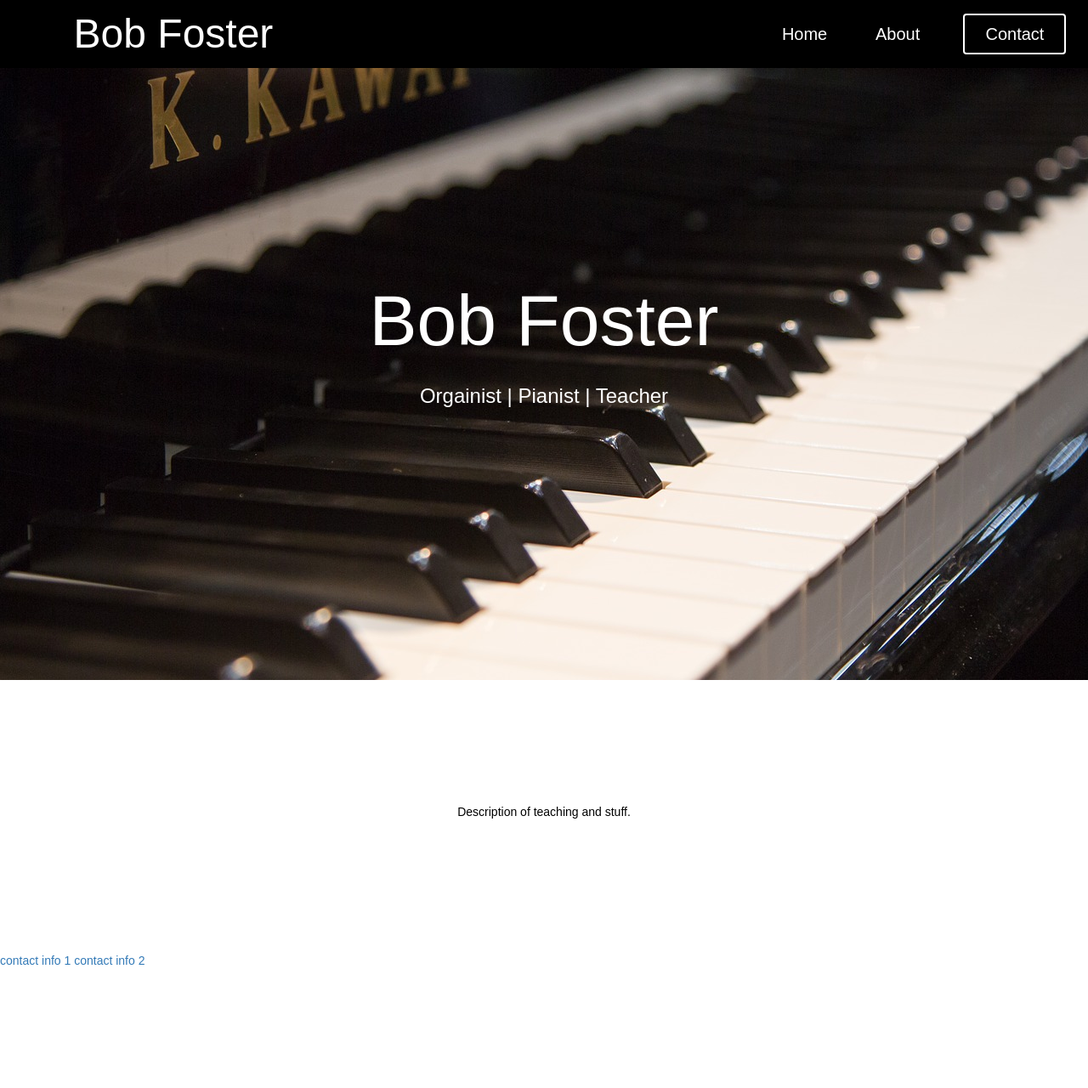
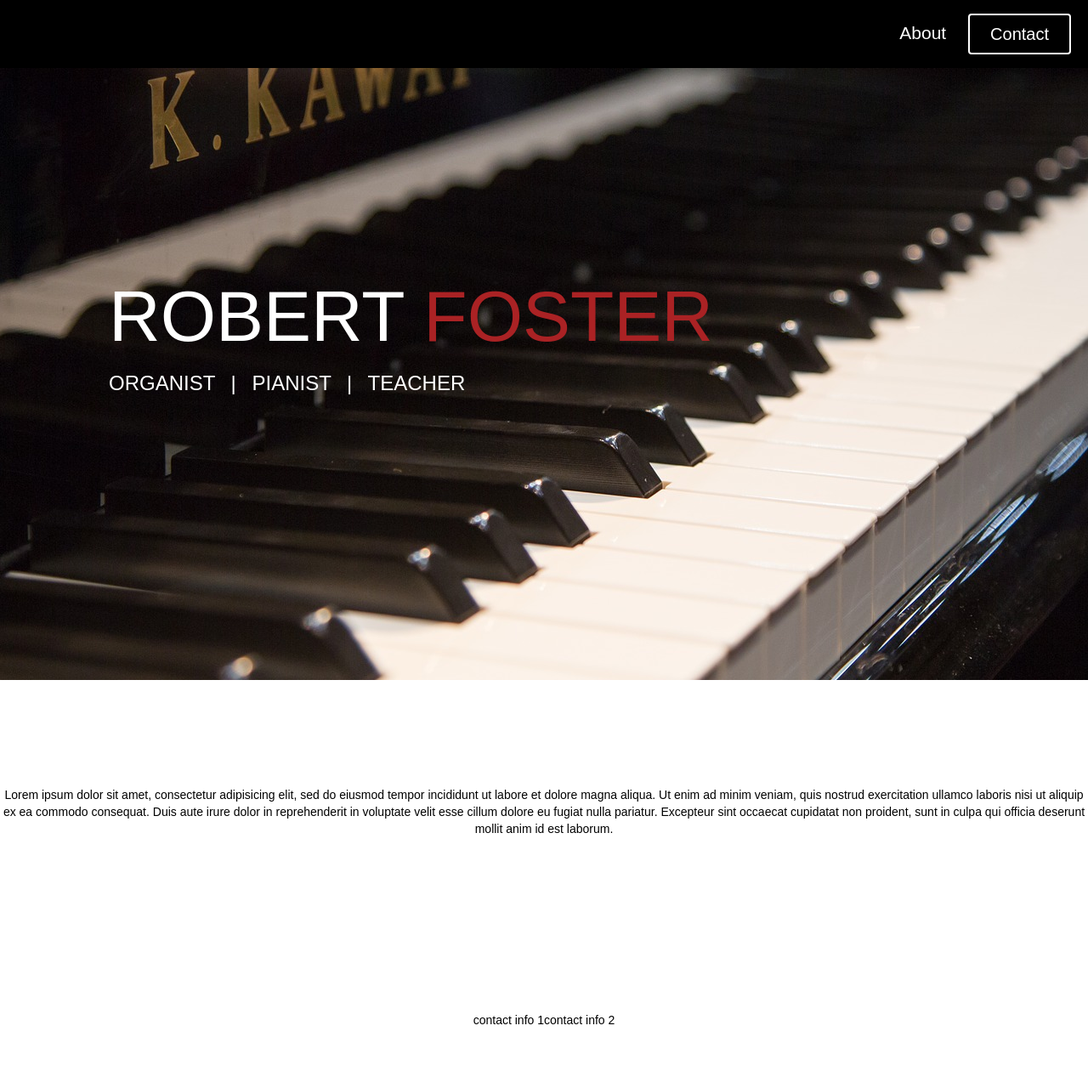
Before and after one commit to NolanRHughes/BobFoster, a plain HTML site: page index.html in a window 1280 px wide. Shown: the whole page at 85% size. Drawn offline with nearby package versions, Linux system fonts and the light colour scheme.

Commit message:
Add semantic tags/simlify css

```diff
--- a/index.html
+++ b/index.html
@@ -13,33 +13,32 @@
     <meta name="viewport" content="width=device-width,initial-scale=1">
   </head>
   <body>
-<!-- add comment -->
-<!-- add 2nd comment -->
-    <div id="nav" class="main">
-        <ul>
-          <li><a href="#" id="nav-bar-name">Bob Foster</a></li>
-          <div class="nav-buttons">
-            <li><a href="#intro">Home</a></li>
-            <li><a href="#about">About</a></li>
-          </div>
-          <li id="contact-btn"><button class="btn" id="btn-click">Contact</button></li>
-        </ul>
-    </div>
 
-    <div id="intro" class="main">
-      <h1>Bob Foster</h1>
-      <h3>Orgainist | Pianist | Teacher </h3>
-    </div>
+    <div class="wrapper" >
+      <nav class="main vertical-center">
+        <div class="nav-buttons">
+          <a href="#about">About</a>
+          <button class="btn" id="btn-click">Contact</button>
+        </div>
+      </nav>
 
-    <div id="about" class="main">
-      <p>
-        Description of teaching and stuff.
-      </p>
-    </div>
+      <header class="vertical-center">
+        <div id="logo">
+          <h1>Robert <span>Foster</span></h1>
+          <h3>Organist | Pianist | Teacher</h3>
+        </div>
+      </header>
 
-    <div id="footer">
-      <a>contact info 1</a>
-      <a>contact info 2</a>
+      <section id="about" class="all-center">
+        <p>
+          Lorem ipsum dolor sit amet, consectetur adipisicing elit, sed do eiusmod tempor incididunt ut labore et dolore magna aliqua. Ut enim ad minim veniam, quis nostrud exercitation ullamco laboris nisi ut aliquip ex ea commodo consequat. Duis aute irure dolor in reprehenderit in voluptate velit esse cillum dolore eu fugiat nulla pariatur. Excepteur sint occaecat cupidatat non proident, sunt in culpa qui officia deserunt mollit anim id est laborum.
+        </p>
+      </section>
+
+      <footer id="footer" class="all-center">
+        <a>contact info 1</a>
+        <a>contact info 2</a>
+      </footer>
     </div>
 
   </body>
--- a/styles/main.scss
+++ b/styles/main.scss
@@ -1,43 +1,34 @@
-* {
-  font-family: Sumana, sans-serif;
-  // border: 1px solid black
-}
-
 $color-1: white;
 $color-2: black;
 $color-3: silver;
+$color-4: #aa2224;
 
-.main {
-  text-align: center;
-  display: flex;
-  justify-content: center;
-  flex-direction: column;
-  color:$color-1;
+.wrapper {
+  font-family: Sumana, sans-serif;
 }
 
-#nav {
+.all-center {
+  display: flex;
+  align-items: center;
+  justify-content: center;
+  text-align: center;
+}
+
+.vertical-center {
+  display: flex;
+  align-items: center;
+}
+
+nav {
   background: $color-2;
   position: fixed;
   width: 100%;
-  // font-size: 1.5em;
+  font-size: 1.5em;
   height: 10vh;
-  justify-content: center;
-
-  #nav-bar-name {
-    font-size: 4vh;
-  }
+  justify-content: flex-end;
 
   .nav-buttons {
-    font-size: 2.5vh;
-    margin: auto 0vw auto 17vw;
-
-    li {
-      margin: auto 2vw;
-    }
-  }
-
-  #contact-btn {
-    margin: auto 2vw;
+    padding: 0 20px;
   }
 
   .btn {
@@ -48,8 +39,8 @@ $color-3: silver;
     position: relative;
     transition:color 0.25s ease;
     border:2px solid $color-1;
+    color: $color-1;
   }
-
   .btn::after {
     position: absolute;
     content: '';
@@ -58,52 +49,68 @@ $color-3: silver;
     width: 0;
     height: 100%;
     background-color: $color-1;
-    color: $color-1;
-    transform-origin:left;
     transition:width 0.25s ease;
     z-index:-1;
   }
-
   .btn:hover::after {
     width: 100%;
   }
-
   .btn:focus, .btn-success:focus{
       color: $color-3;
     }
 
-  ul {
-    margin: 0 0;
-    padding: 0 0;
-    display: flex;
+  a {
+    color: white;
+    padding: 0 20px;
+  }
+  a:hover {
+    color: $color-3;
+    text-decoration: none;
+  }
+}
 
-    li {
-      display: inline-block;
-      margin: auto auto;
+header {
+  height: 100vh;
+  width: 100vw;
+  background: url("../img/piano-1.jpg") no-repeat center center;
+  color: $color-1;
 
-      a {
-        color: $color-1;
-      }
+  h1 {
+    font-size: 6em;
+    margin: 0 auto;
 
-      a:hover {
-        color: $color-3;
-        border-bottom: 1px solid;
-        padding-bottom: 3px;
-        text-decoration: none;
-      }
+    span {
+      color: $color-4;
+    }
+  }
+
+  #logo {
+    margin: 0 10vw;
+    text-transform: uppercase;
+
+    h3, h1 {
+      text-align: left;
+    }
+
+    h3 {
+      word-spacing: 0.5em;
     }
   }
 }
 
-#intro {
-  height: 100vh;
+footer {
+  height: 20vh;
   width: 100vw;
-  background: url("../img/piano-1.jpg") no-repeat center center;
-
-  h1 {
-    font-size: 6em;
+  a {
+    color: $color-2;
+    cursor: pointer;
+  }
+  a:hover {
+    color: $color-3;
+    text-decoration: none;
   }
 }
+
 
 #about {
   height: 40vh;
@@ -111,55 +118,50 @@ $color-3: silver;
   color: $color-2;
 }
 
-#footer {
-  height: 20vh;
-  width: 100vw;
-}
-
-@media only screen and (max-height: 1000px) {
-  #nav {
-    #nav-bar-name {
-       font-size: 6vh;
-     }
-    .nav-buttons {
-      margin: auto 0vw auto 38vw;
-    }
-  }
-}
-
-@media only screen and (max-width: 992px) {
-  #nav {
-    #nav-bar-name {
-      font-size: 3.8vh;
-    }
-
-    .nav-buttons {
-      margin: auto 0vw auto 20vw;
-    }
-  }
-}
-
-@media only screen and (max-width: 675px) {
-  #nav {
-    #nav-bar-name {
-      font-size: 3.8vh;
-    }
-
-    .nav-buttons {
-      font-size: 1.8vh;
-      margin: auto 0vw auto 20vw;
-    }
-
-    .btn {
-      font-size: 1.8vh;
-    }
-  }
-}
-
-@media only screen and (max-width: 480px) {
-  #nav {
-    .nav-buttons {
-    margin: auto auto;
-    }
-  }
-}
+// @media only screen and (max-height: 1000px) {
+//   #nav {
+//     #nav-bar-name {
+//        font-size: 6vh;
+//      }
+//     .nav-buttons {
+//       margin: auto 0vw auto 38vw;
+//     }
+//   }
+// }
+//
+// @media only screen and (max-width: 992px) {
+//   #nav {
+//     #nav-bar-name {
+//       font-size: 3.8vh;
+//     }
+//
+//     .nav-buttons {
+//       margin: auto 0vw auto 20vw;
+//     }
+//   }
+// }
+//
+// @media only screen and (max-width: 675px) {
+//   #nav {
+//     #nav-bar-name {
+//       font-size: 3.8vh;
+//     }
+//
+//     .nav-buttons {
+//       font-size: 1.8vh;
+//       margin: auto 0vw auto 20vw;
+//     }
+//
+//     .btn {
+//       font-size: 1.8vh;
+//     }
+//   }
+// }
+//
+// @media only screen and (max-width: 480px) {
+//   #nav {
+//     .nav-buttons {
+//     margin: auto auto;
+//     }
+//   }
+// }
```
Also changed, not shown: main.css (added), styles/main.css, 1 other file.
